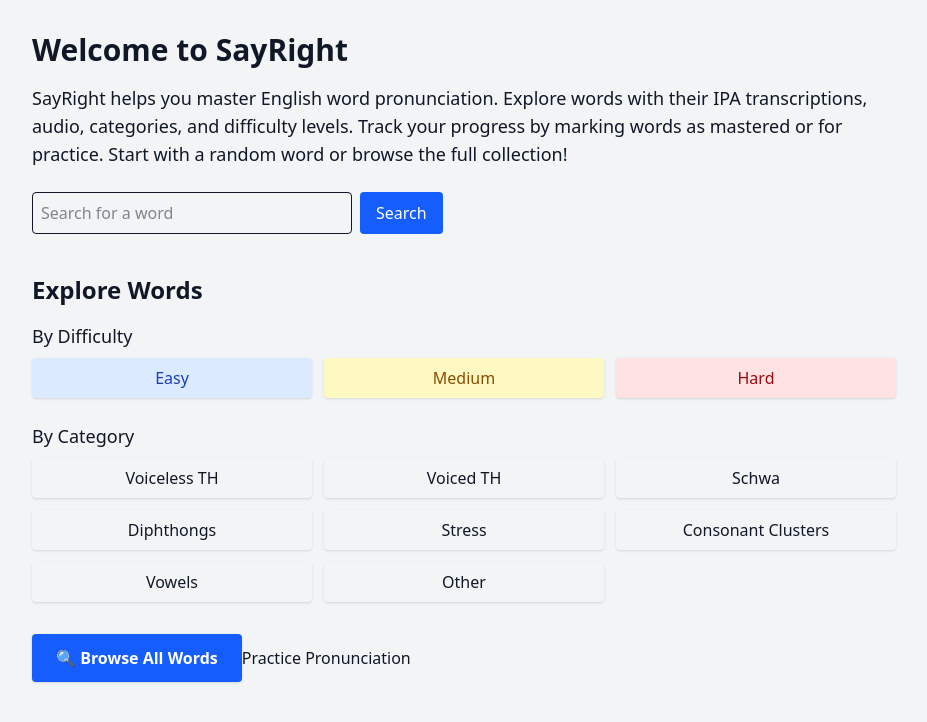
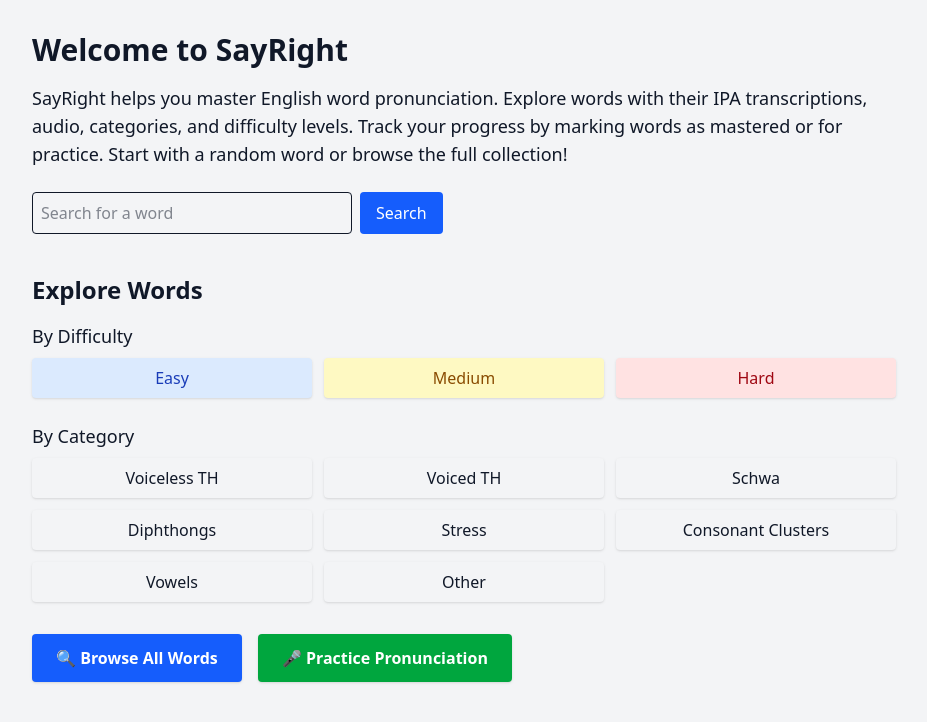
Before and after one commit to Ania58/Pronunciation-App-Frontend, a React (Vite) app: page / in a window 1280 px wide. Shown: the top 722 px of the page, without its empty margins (176-1103 px from the left). Built offline with nearby package versions, Linux system fonts and the light colour scheme; no server answers.

Commit message:
improve layout and styling of Browse and Practice buttons

```diff
--- a/src/pages/MainPage.tsx
+++ b/src/pages/MainPage.tsx
@@ -61,15 +61,21 @@ export default function MainPage() {
             </Link>
           </div>
         </div>
-
-        <div className="mt-8">
-          <Link to="/words" className="inline-block bg-blue-600 hover:bg-blue-700 text-white font-semibold px-6 py-3 rounded shadow text-center">
+        <div className="mt-8 flex flex-col sm:flex-row items-center gap-4">
+          <Link
+            to="/words"
+            className="bg-blue-600 hover:bg-blue-700 text-white font-semibold px-6 py-3 rounded shadow text-center w-full sm:w-auto"
+          >
             🔍 Browse All Words
           </Link>
-          <Link to="/record">Practice Pronunciation</Link>
+          <Link
+            to="/record"
+            className="bg-green-600 hover:bg-green-700 text-white font-semibold px-6 py-3 rounded shadow text-center w-full sm:w-auto"
+          >
+            🎤 Practice Pronunciation
+          </Link>
         </div>
       </nav>
-
     </div>
   );
 }
```
